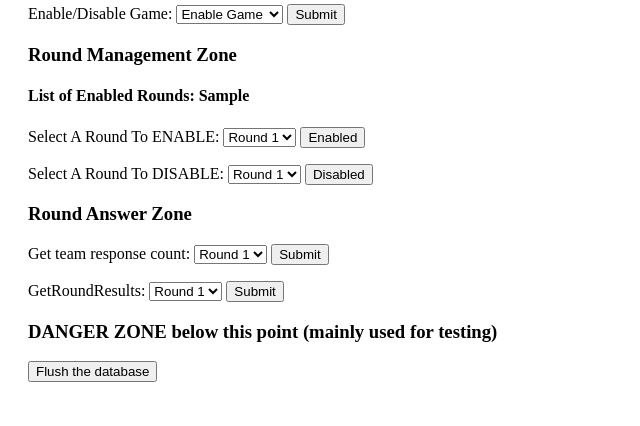
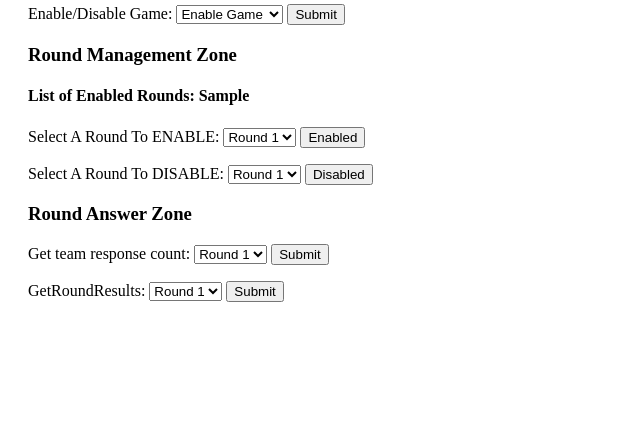
Before and after one commit to dalpert/pickEm, a Flask app: template TownHallTriviaApp/admin/templates/admin/controlPanel.html in a window 1280 px wide. Shown: the part 646-1072 px from the top of the page, without its empty margins (0-640 px from the left). After the commit the page ends 948 px from the top, so only its background shows below. Run offline with Flask 2, Linux system fonts and the light colour scheme; the template is opened without the code that fills it: most values are stand-ins (such as "Sample title", 1, 10 or a date in 2020).

Commit message:
removing flush database option

```diff
--- a/TownHallTriviaApp/admin/templates/admin/controlPanel.html
+++ b/TownHallTriviaApp/admin/templates/admin/controlPanel.html
@@ -69,11 +69,6 @@
       </select>
       <input type="submit" name="Submit"/>
     </form>
-
-    <h3>DANGER ZONE below this point (mainly used for testing)</h3>
-    <form method="post" action="{{ url_for('admin.flushDb') }}">
-      <input type="submit" value="Flush the database" />
-    </form>
     {% endblock %}
   </body>
 </html>
```
